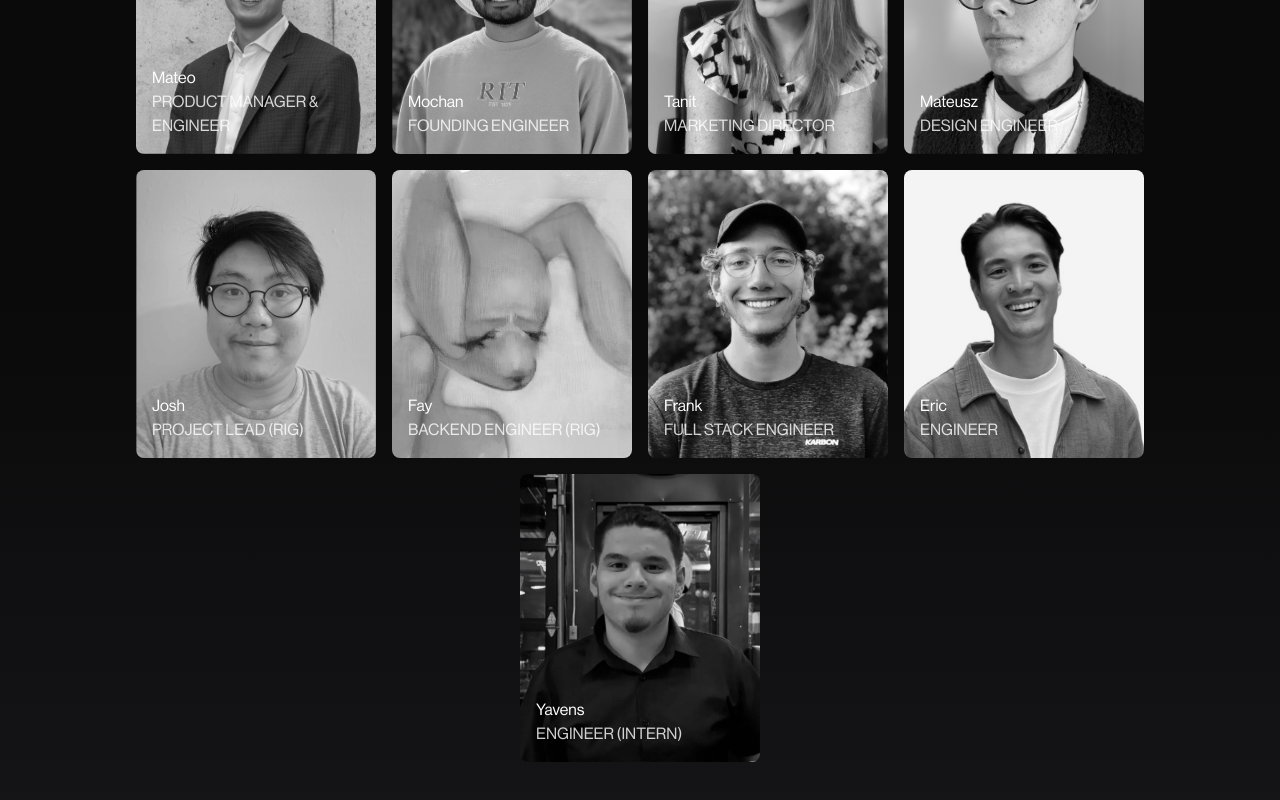
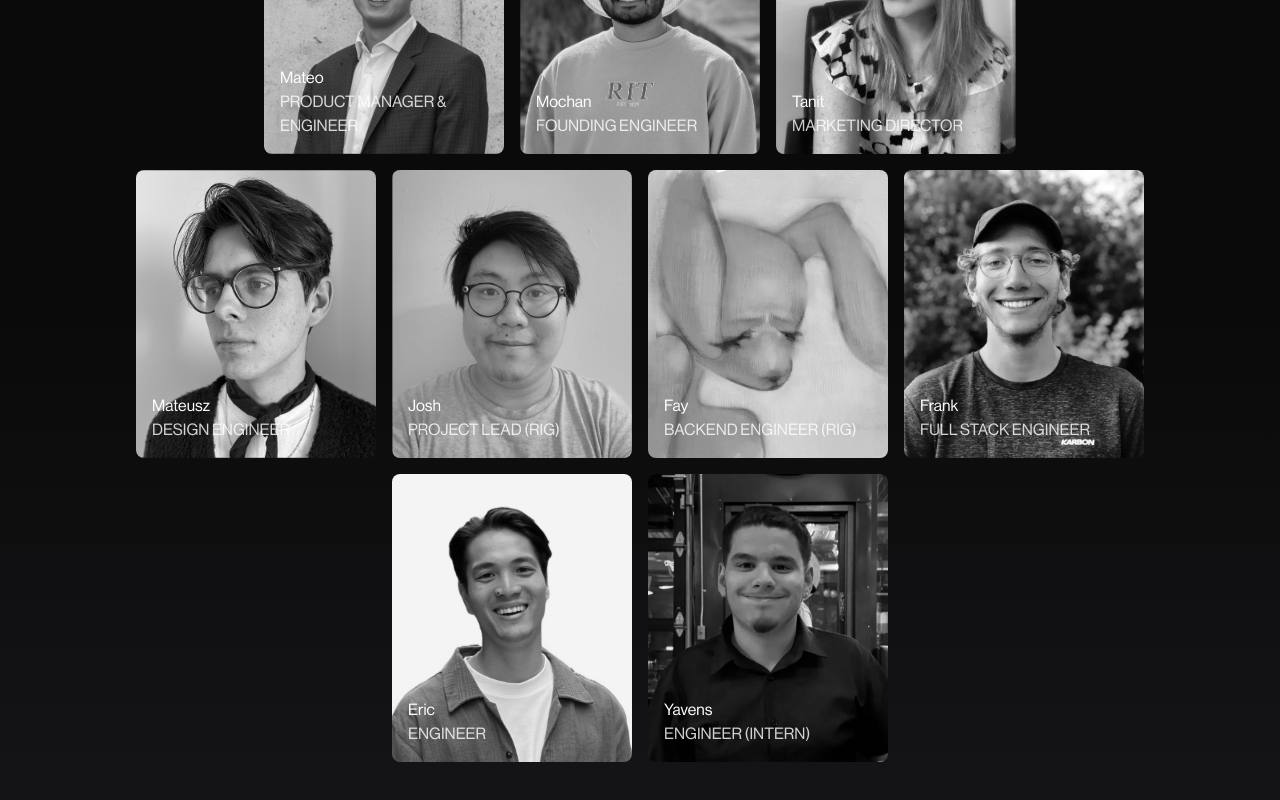
Before and after one commit to 0xPlaygrounds/playgrounds-website, a Next.js app: page / in a window 1280 px wide. Shown: the part 4277-5077 px from the top of the page. Built offline with nearby package versions, Linux system fonts and the light colour scheme; no server answers; a web font is replaced by a local one.

Commit message:
Balance team grid rows
Co-authored-by: mateobelanger <26660420+mateobelanger@users.noreply.github.com>

```diff
--- a/src/components/meetTeam.tsx
+++ b/src/components/meetTeam.tsx
@@ -128,8 +128,9 @@ export const MeetTeam = () => {
         </span>
       </div>
       <div className="w-full px-4 md:px-[112px] pb-[112px]">
+        <div className="flex flex-col gap-4 items-center">
           <div className="flex flex-wrap justify-center gap-4">
-          {team.map((member, i) => (
+            {team.slice(0, 7).map((member, i) => (
               <TeamMemberCard
                 key={i}
                 title={member.title}
@@ -140,6 +141,19 @@ export const MeetTeam = () => {
               />
             ))}
           </div>
+          <div className="flex flex-wrap justify-center gap-4">
+            {team.slice(7).map((member, i) => (
+              <TeamMemberCard
+                key={i + 7}
+                title={member.title}
+                image={member.image}
+                name={member.name}
+                isActive={activeIndex === i + 7}
+                onActivate={() => handleMemberToggle(i + 7)}
+              />
+            ))}
+          </div>
+        </div>
       </div>
     </div>
   );
```
Lines whose indentation alone changed are shown as unchanged.
